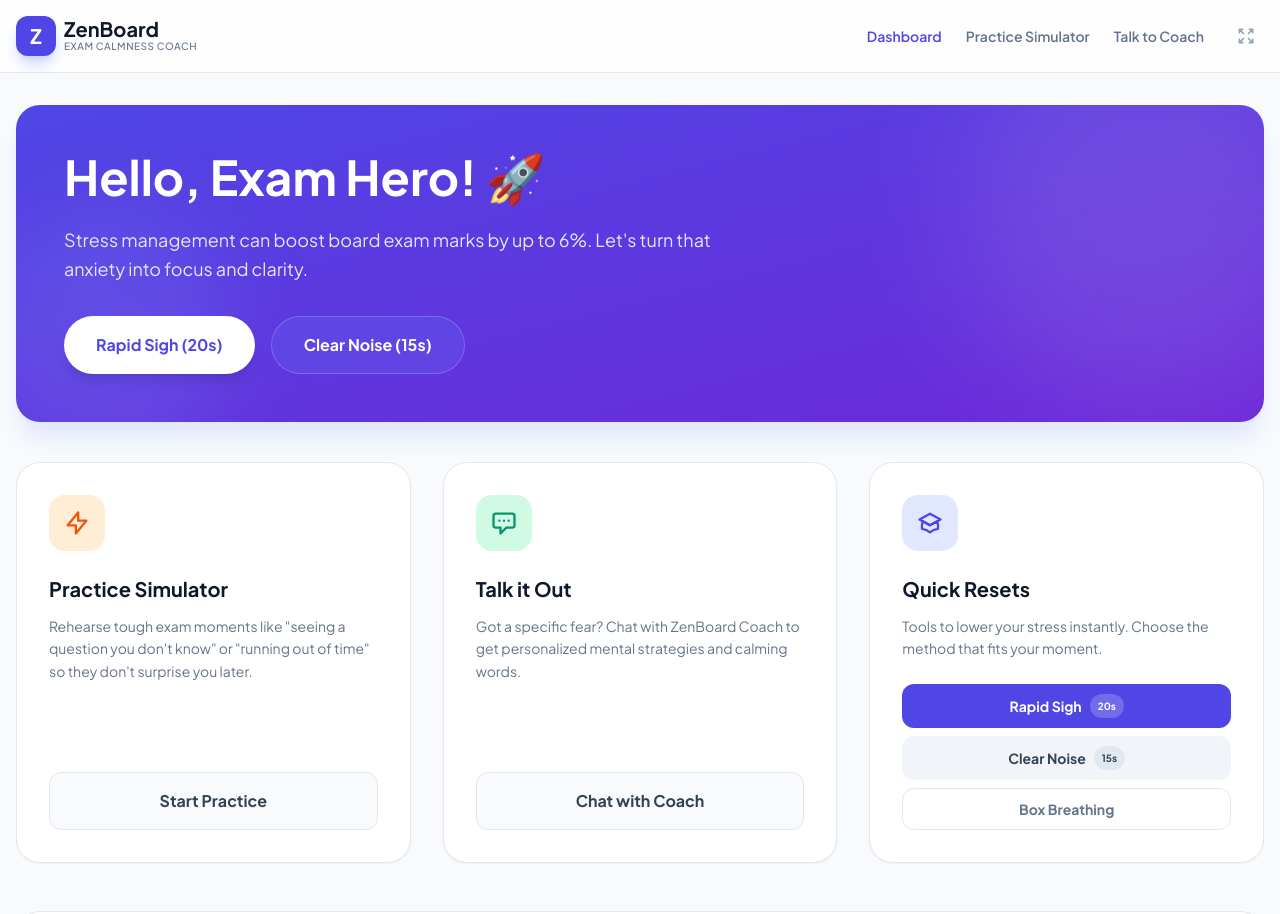
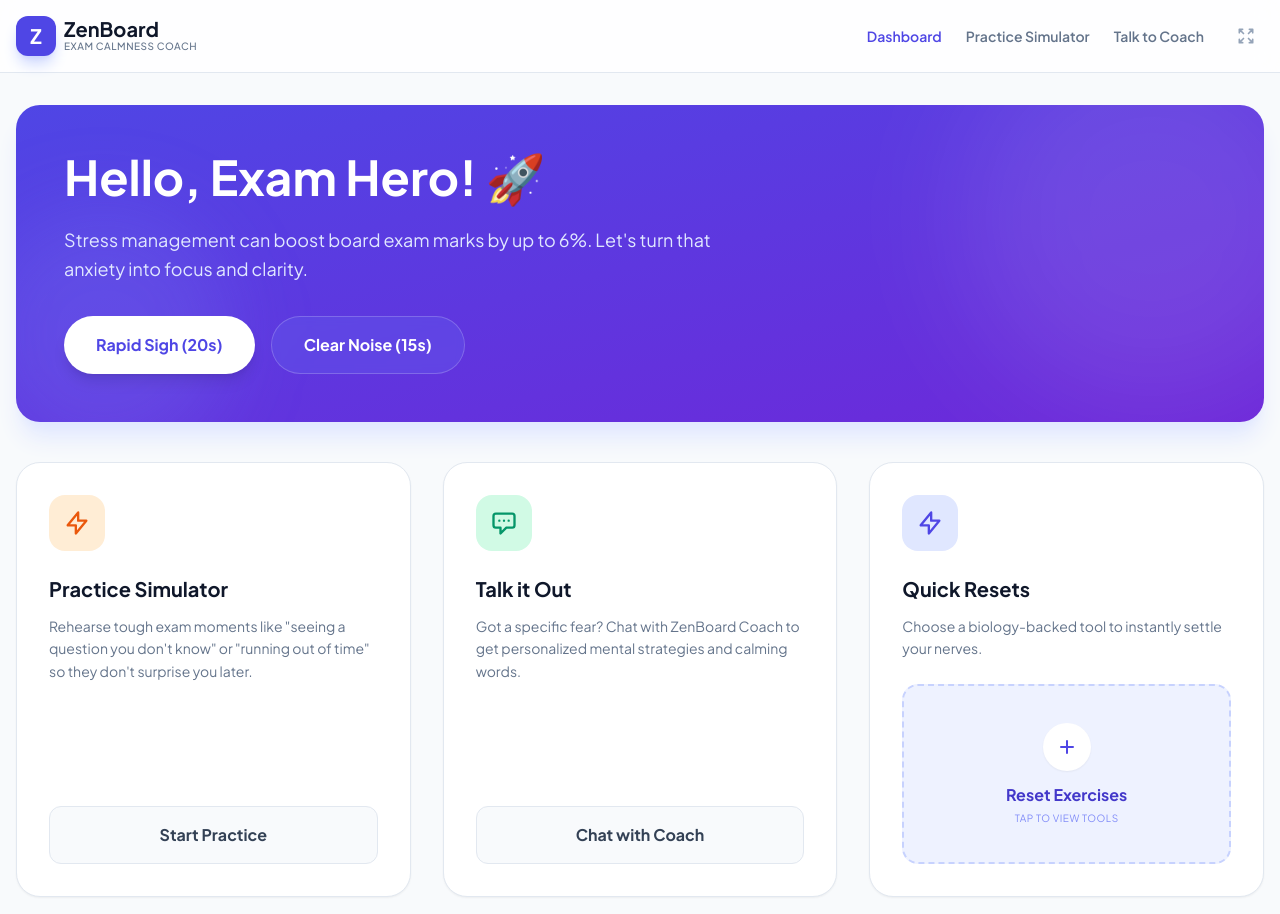
Before and after one commit to anujmagazine/Exam-Hero, a React (Vite) app: page / in a window 1280 px wide. Shown: the top 914 px of the page. Built offline with nearby package versions, Linux system fonts and the light colour scheme.

Commit message:
feat(home): Add expandable quick resets section
Introduces a new "Quick Resets" section to the home screen. This section is initially collapsed and expands to reveal various calming exercises, offering users immediate access to stress-relief tools.

```diff
--- a/components/Home.tsx
+++ b/components/Home.tsx
@@ -1,5 +1,5 @@
 
-import React from 'react';
+import React, { useState } from 'react';
 import { AppState } from '../types';
 
 interface HomeProps {
@@ -7,6 +7,8 @@ interface HomeProps {
 }
 
 const Home: React.FC<HomeProps> = ({ onStart }) => {
+  const [showResets, setShowResets] = useState(false);
+
   return (
     <div className="animate-in fade-in slide-in-from-bottom-4 duration-700">
       <div className="bg-gradient-to-br from-indigo-600 to-violet-700 rounded-3xl p-8 lg:p-12 text-white mb-10 shadow-xl shadow-indigo-100 relative overflow-hidden">
@@ -70,36 +72,58 @@ const Home: React.FC<HomeProps> = ({ onStart }) => {
           </button>
         </section>
 
-        {/* Card 3: Calmness Lab (Consolidated) */}
-        <section className="bg-white p-6 lg:p-8 rounded-3xl border border-slate-200 shadow-sm hover:shadow-xl transition-all hover:-translate-y-1 flex flex-col">
+        {/* Card 3: Quick Resets (Expandable Square Layout) */}
+        <section className="bg-white p-6 lg:p-8 rounded-3xl border border-slate-200 shadow-sm hover:shadow-xl transition-all hover:-translate-y-1 flex flex-col overflow-hidden">
           <div className="w-14 h-14 bg-indigo-100 text-indigo-600 rounded-2xl flex items-center justify-center mb-6">
-            <svg className="w-7 h-7" fill="none" stroke="currentColor" viewBox="0 0 24 24"><path strokeLinecap="round" strokeLinejoin="round" strokeWidth="2" d="M12 14l9-5-9-5-9 5 9 5z" /><path strokeLinecap="round" strokeLinejoin="round" strokeWidth="2" d="M12 14l6.16-3.422a12.083 12.083 0 01.665 6.479A11.952 11.952 0 0012 20.055a11.952 11.952 0 00-6.824-2.998 12.078 12.078 0 01.665-6.479L12 14z" /></svg>
+            <svg className="w-7 h-7" fill="none" stroke="currentColor" viewBox="0 0 24 24"><path strokeLinecap="round" strokeLinejoin="round" strokeWidth="2" d="M13 10V3L4 14h7v7l9-11h-7z" /></svg>
           </div>
           <h3 className="text-xl font-bold text-slate-900 mb-3">Quick Resets</h3>
-          <p className="text-slate-500 text-sm mb-6 leading-relaxed flex-1">
-            Tools to lower your stress instantly. Choose the method that fits your moment.
+          <p className="text-slate-500 text-sm mb-6 leading-relaxed">
+            Choose a biology-backed tool to instantly settle your nerves.
           </p>
-          <div className="space-y-2">
+
+          <div className="mt-auto min-h-[180px] flex items-center justify-center relative">
+            {!showResets ? (
+              <button
+                onClick={() => setShowResets(true)}
+                className="w-full h-full min-h-[160px] bg-indigo-50 border-2 border-dashed border-indigo-200 rounded-2xl flex flex-col items-center justify-center group hover:bg-indigo-100 hover:border-indigo-300 transition-all duration-300"
+              >
+                <div className="w-12 h-12 bg-white rounded-full flex items-center justify-center mb-3 shadow-sm group-hover:scale-110 transition-transform">
+                  <svg className="w-6 h-6 text-indigo-600" fill="none" stroke="currentColor" viewBox="0 0 24 24"><path strokeLinecap="round" strokeLinejoin="round" strokeWidth="2" d="M12 6v6m0 0v6m0-6h6m-6 0H6" /></svg>
+                </div>
+                <span className="font-bold text-indigo-700">Reset Exercises</span>
+                <span className="text-[10px] text-indigo-400 mt-1 uppercase tracking-wider">Tap to View Tools</span>
+              </button>
+            ) : (
+              <div className="grid grid-cols-2 gap-3 w-full animate-in zoom-in-95 duration-300">
                 <button
                   onClick={() => onStart(AppState.PHYSIOLOGICAL_SIGH)}
-              className="w-full bg-indigo-600 text-white font-bold py-2.5 rounded-xl hover:bg-indigo-700 transition-colors flex items-center justify-center gap-2 text-sm"
+                  className="col-span-2 group flex flex-col items-center justify-center p-4 bg-indigo-600 text-white rounded-2xl hover:bg-indigo-700 transition-all shadow-md shadow-indigo-100"
                 >
-              <span>Rapid Sigh</span>
-              <span className="text-[10px] bg-white/20 px-2 py-0.5 rounded-full">20s</span>
+                  <div className="text-2xl mb-1 group-hover:scale-125 transition-transform duration-300">🫁</div>
+                  <span className="font-bold text-sm">Rapid Sigh</span>
+                  <span className="text-[10px] bg-white/20 px-2 py-0.5 rounded-full mt-1">20 Seconds</span>
                 </button>
+
                 <button
                   onClick={() => onStart(AppState.CLEAR_THE_NOISE)}
-              className="w-full bg-slate-100 text-slate-700 font-bold py-2.5 rounded-xl hover:bg-slate-200 transition-colors flex items-center justify-center gap-2 text-sm"
+                  className="group flex flex-col items-center justify-center p-4 bg-slate-50 border border-slate-100 text-slate-700 rounded-2xl hover:bg-slate-100 hover:border-slate-300 transition-all"
                 >
-              <span>Clear Noise</span>
-              <span className="text-[10px] bg-slate-200 px-2 py-0.5 rounded-full">15s</span>
+                  <div className="text-2xl mb-1 group-hover:scale-110 transition-transform">🔇</div>
+                  <span className="font-bold text-[13px]">Clear Noise</span>
+                  <span className="text-[10px] text-slate-400 mt-1">15s</span>
                 </button>
+
                 <button
                   onClick={() => onStart(AppState.BREATHING)}
-              className="w-full bg-white text-slate-500 font-bold py-2.5 rounded-xl border border-slate-200 hover:bg-slate-50 transition-colors flex items-center justify-center gap-2 text-sm"
+                  className="group flex flex-col items-center justify-center p-4 bg-slate-50 border border-slate-100 text-slate-700 rounded-2xl hover:bg-slate-100 hover:border-slate-300 transition-all"
                 >
-              <span>Box Breathing</span>
+                  <div className="text-2xl mb-1 group-hover:scale-110 transition-transform">🌬️</div>
+                  <span className="font-bold text-[13px]">Box Breath</span>
+                  <span className="text-[10px] text-slate-400 mt-1">4m</span>
                 </button>
+              </div>
+            )}
           </div>
         </section>
       </div>
```
Lines whose indentation alone changed are shown as unchanged.
